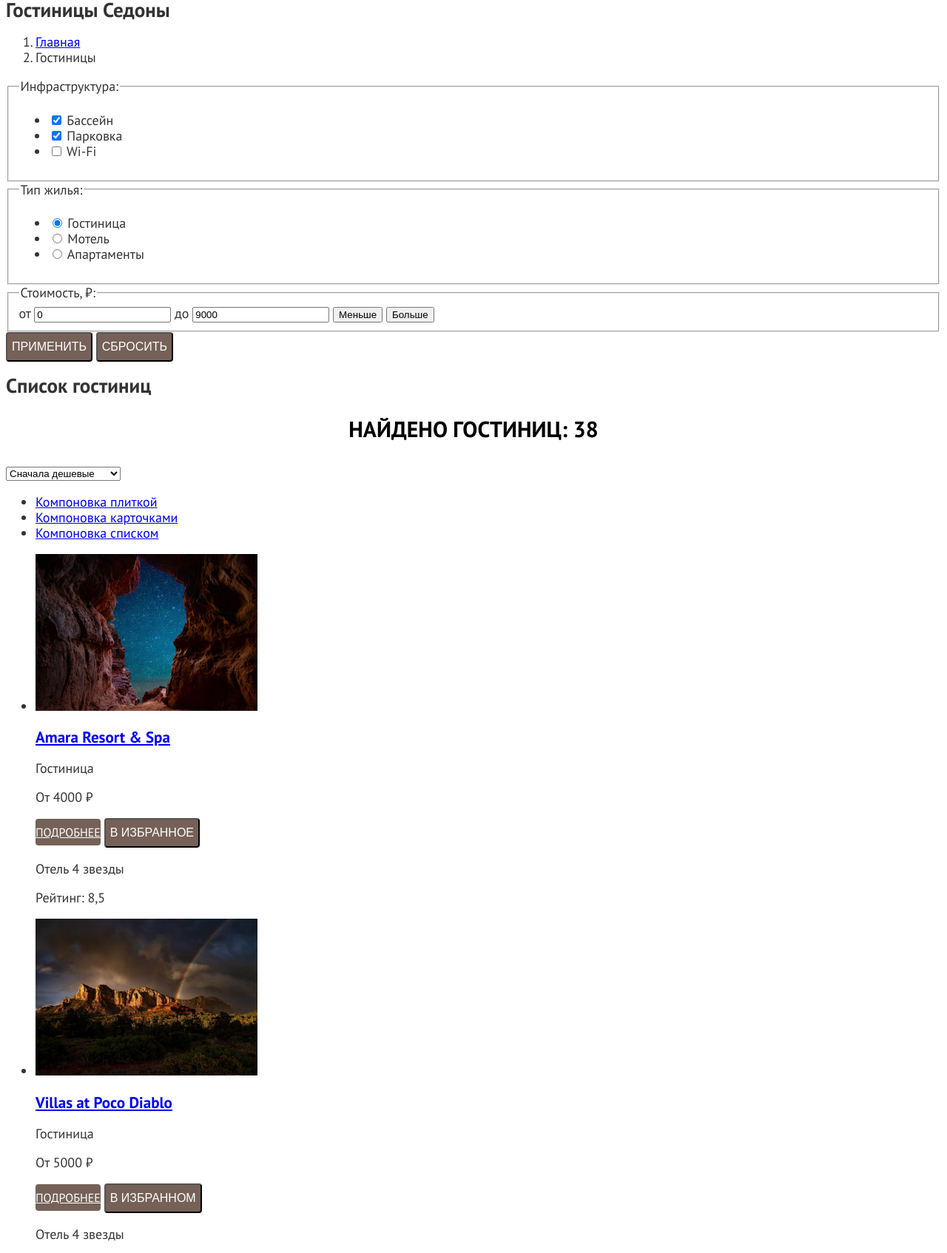
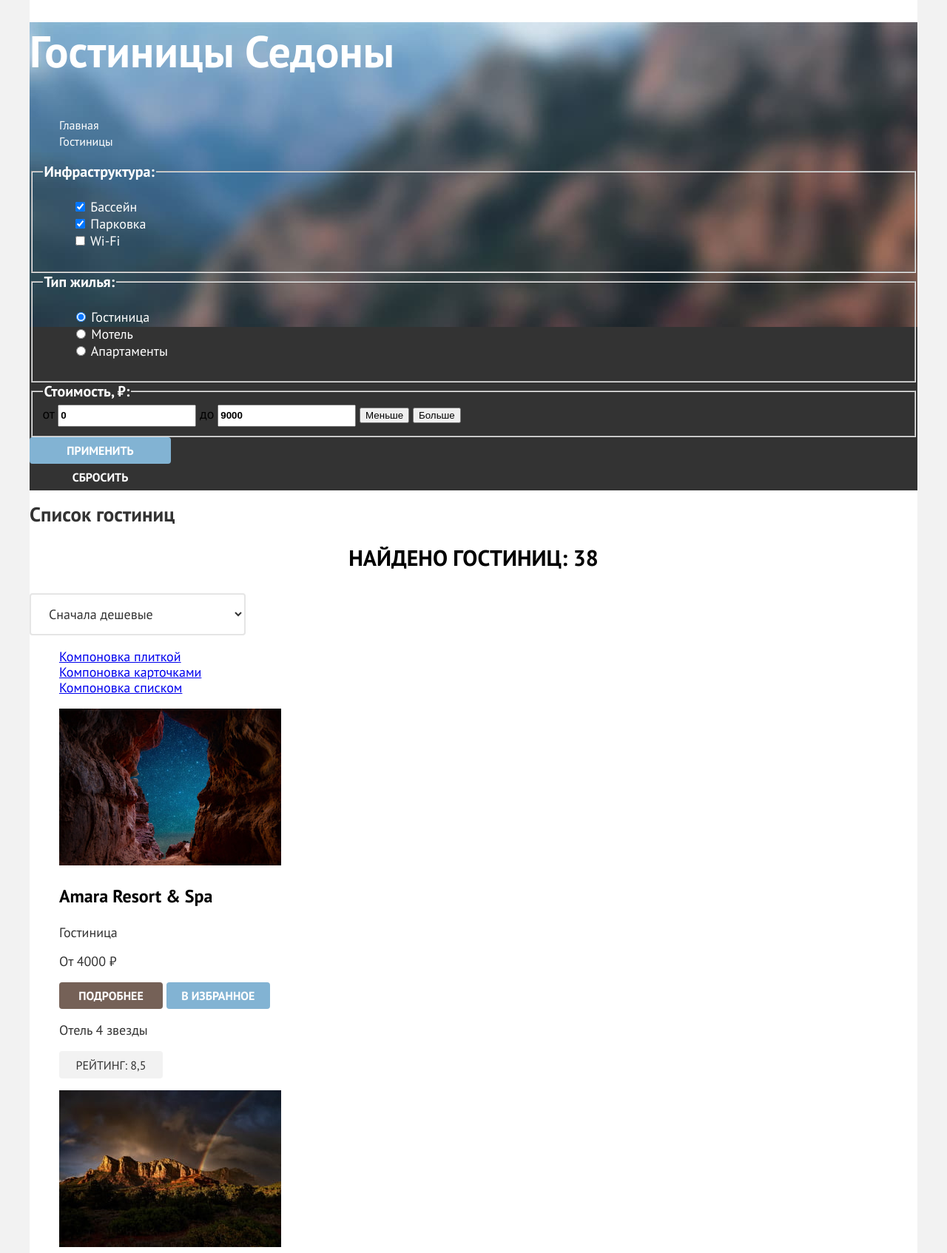
Before and after one commit to htmlacademy-htmlcss/1866133-sedona-2, a plain HTML site: page catalog.html in a window 1280 px wide. Shown: the part 307-2001 px from the top of the page at 74% size. Drawn offline with Linux system fonts and the light colour scheme.

Commit message:
Добавляет базовую стилизацию страниц

```diff
--- a/styles/style.css
+++ b/styles/style.css
@@ -26,8 +26,14 @@ body {
   font-weight: 400;
   font-size: 18px;
   line-height: 21px;
-  background-color: #ffffff;
+  background-color: rgba(242, 242, 242, 1);
   color: #333333;
+}
+
+.container {
+  width: 1200px;
+  margin: 0 auto;
+  background-color: rgba(255, 255, 255, 1);
 }
 
 img {
@@ -48,7 +54,7 @@ img {
   font-weight: 700;
   font-size: 20px;
   line-height: 24px;
-  color: #000000;
+  color: rgba(0, 0, 0, 1);
   text-decoration: none;
   text-align: center;
 }
@@ -58,8 +64,8 @@ img {
   width: 20px;
   height: 20px;
   border-radius: 50%;
-  background-color: #7DB54F;
-  color: #ffffff;
+  background-color: rgba(125, 181, 79, 1);
+  color: rgba(255, 255, 255, 1);
   font-size: 10px;
   line-height: 10px;
   text-align: center;
@@ -67,27 +73,82 @@ img {
 }
 
 .btn {
-  color: #ffffff;
-  background-color: #756157;
+  color: rgba(255, 255, 255, 1);
   border-radius: 4px;
   font-size: 16px;
   line-height: 20px;
+  font-weight: 700;
   text-transform: uppercase;
+  text-decoration: none;
   text-align: center;
-  padding-top: 8px;
-  padding-bottom: 8px;
+  padding: 8px;
+  cursor: pointer;
 }
 
 .btn-header {
   display: block;
   width: 160px;
-  height: 36px;
-  text-decoration: none;
 }
 
+.btn-search {
+  display: block;
+  width: 376px;
+  font-size: 20px;
+  line-height: 36px;
+  margin: 0 auto;
+}
+
+.btn-subscribe {
+  font-family: inherit;
+  display: inline-block;
+  border: none;
+  border-top-left-radius: 0;
+  border-bottom-left-radius: 0;
+  width: 232px;
+  font-size: 20px;
+  line-height: 36px;
+}
+
+.btn-apply,
+.btn-reset {
+  display: block;
+  width: 191px;
+  font-family: inherit;
+  border: none;
+}
+
+.btn-more-detailed {
+  display: inline-block;
+  width: 140px;
+}
+
+.btn-favorite  {
+  font-family: inherit;
+  border: none;
+  width: 140px;
+}
+
+.btn-brown {
+  background-color: #756157;
+}
+
+.btn-blue {
+  background-color: rgba(130, 179, 211, 1);
+}
+
+.btn-green {
+  background-color: rgba(125, 181, 79, 1);
+}
+
+.btn-transparent {
+  background-color: transparent;
+}
 .welcome {
-  background-image: url("../images/bg-header-home.jpg");
-  background-size: 100% auto;
+  height: 485px;
+  background-color: rgba(0, 0, 0, .8);
+  background-image: url("../images/bg-mask.png"), url("../images/bg-header-home.jpg");
+  background-size: 100% auto, cover;
+  background-position: bottom left, top left;
   background-repeat: no-repeat;
 }
 
@@ -96,7 +157,7 @@ img {
   font-size: 30px;
   line-height: 36px;
   text-transform: uppercase;
-  color: #000000;
+  color: rgba(0, 0, 0, 1);
   text-align: center;
 }
 
@@ -115,20 +176,25 @@ img {
   font-weight: 700;
   font-size: 24px;
   line-height: 28px;
+  text-transform: uppercase;
+  color: rgba(0, 0, 0, 1);
 }
 
-.advantages-list li:first-child,
-.advantages-list li:last-child {
-  background-color: rgba(130, 179, 211, 1);
-  color: #ffffff;
+.advantages-list li:nth-child(odd) {
+  background-color: rgba(131, 179, 211, 0.2);
 }
 
 .advantages-list li:nth-child(even) {
   background-color: rgba(131, 179, 211, 0.12);
 }
 
-.advantages-list li:nth-child(3) {
-  background-color: rgba(131, 179, 211, 0.2);
+.advantages-list .advantages-item.advantages-item-big {
+  background-color: rgba(130, 179, 211, 1);
+  color: rgba(255, 255, 255, 1);
+}
+
+.advantages-item-big .subtitle {
+  color: rgba(255, 255, 255, 1);
 }
 
 .relax-list {
@@ -140,18 +206,10 @@ img {
   background-color: rgba(131, 179, 211, 0.12);
 }
 
-.btn-search {
-  display: block;
-  width: 376px;
-  height: 52px;
-  font-size: 20px;
-  line-height: 36px;
-  text-decoration: none;
-  margin: 0 auto;
-}
 
-.footer-top {
-  background-color: #000000;
+
+.footer-top.home {
+  background-color: rgba(0, 0, 0, .8);
   background-image: url("../images/bg-subscribe-home.jpg");
   background-size: 100% auto;
   background-repeat: no-repeat;
@@ -165,8 +223,9 @@ img {
   text-align: center;
 }
 
-.color-white {
-  color: #ffffff;
+.home .footer-top-title,
+.home .section-description {
+  color: rgba(255, 255, 255, 1);
 }
 
 .field-email {
@@ -176,24 +235,14 @@ img {
   border: none;
   border-top-left-radius: 4px;
   border-bottom-left-radius: 4px;
+  font-family: inherit;
+  font-size: 18px;
+  line-height: 24px;
 }
 
 .field-email::placeholder {
-  line-height: 24px;
-  color: #000000;
-}
-
-.btn-subscribe {
-  display: inline-block;
-  border: none;
-  border-top-left-radius: 0;
-  border-bottom-left-radius: 0;
-  width: 232px;
-  height: 52px;
-  background-color: rgba(130, 179, 211, 1);
-  font-size: 20px;
-  line-height: 36px;
-  cursor: pointer;
+  color: rgba(0, 0, 0, 1);
+  opacity: 0.6;
 }
 
 .social-list {
@@ -201,8 +250,122 @@ img {
 }
 
 .footer-phone {
-  color:#000000;
+  color:rgba(0, 0, 0, 1);
   font-size: 40px;
   line-height: 40px;
   text-decoration: none;
 }
+
+.filters {
+  background-color: rgba(0, 0, 0, .8);
+  background-image: url("../images/bg-header-catalog.jpg");
+  background-size: 100% auto;
+  background-repeat: no-repeat;
+}
+
+.filters-title {
+  font-weight: 700;
+  font-size: 60px;
+  line-height: 78px;
+  color: rgba(255, 255, 255, 1);
+}
+
+.breadcrumbs-list {
+  list-style: none;
+}
+
+.breadcrumbs-link {
+  text-decoration: none;
+  font-size: 16px;
+  line-height: 21px;
+  color: rgba(255, 255, 255, 1);
+}
+
+.catalog-filter-group-name {
+  font-size: 20px;
+  line-height: 24px;
+  font-weight: 700;
+  color: rgba(255, 255, 255, 1);
+}
+
+.catalog-filter-list {
+  list-style: none;
+}
+
+.catalog-filter-item .control {
+  line-height: 23px;
+  color: rgba(255, 255, 255, 1);
+}
+
+.price-input {
+  line-height: 24px;
+  color: rgba(0, 0, 0, 1);
+  font-weight: 700;
+}
+
+.prefix {
+  line-height: 24px;
+  color: rgba(0, 0, 0, 1);
+}
+
+.control-select {
+  width: 292px;
+  border: 2px solid rgba(229, 229, 229, 1);
+  border-radius: 4px;
+  padding: 14px 20px;
+  font-family: inherit;
+  font-size: 18px;
+  line-height: 21px;
+  background-color: inherit;
+  color: rgba(51, 51, 51, 1);
+}
+
+.layout-type {
+  list-style: none;
+}
+
+.product-list {
+  list-style: none;
+}
+
+.product-card-link {
+  text-decoration: none;
+}
+
+.product-card-title {
+  font-weight: 700;
+  font-size: 24px;
+  line-height: 28px;
+  color: rgba(0, 0, 0, 1);
+}
+
+.product-card-rating {
+  display: block;
+  width: 140px;
+  border-radius: 4px;
+  background-color: rgba(242, 242, 242, 1);
+  padding-top: 9px;
+  padding-bottom: 8px;
+  font-size: 16px;
+  line-height: 20px;
+  text-transform: uppercase;
+  text-align: center;
+}
+
+.pagination-list {
+  list-style: none;
+}
+
+.pagination-link {
+  color: rgba(255, 255, 255, 1);
+  background-color: rgba(130, 179, 211, 1);
+  font-size: 20px;
+  line-height: 36px;
+  font-weight: 700;
+  text-decoration: none;
+}
+
+.pagination-link-current {
+  color: rgba(0, 0, 0, 1);
+  background-color: rgba(242, 242, 242, 1);
+}
```
